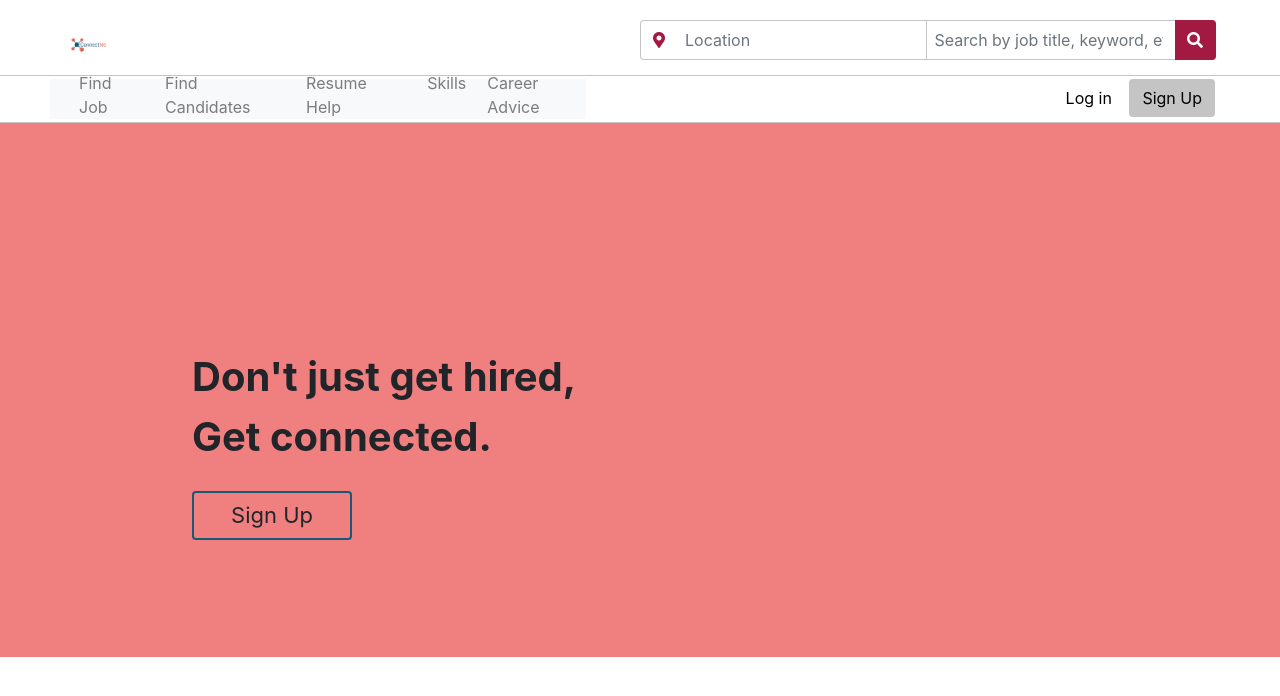
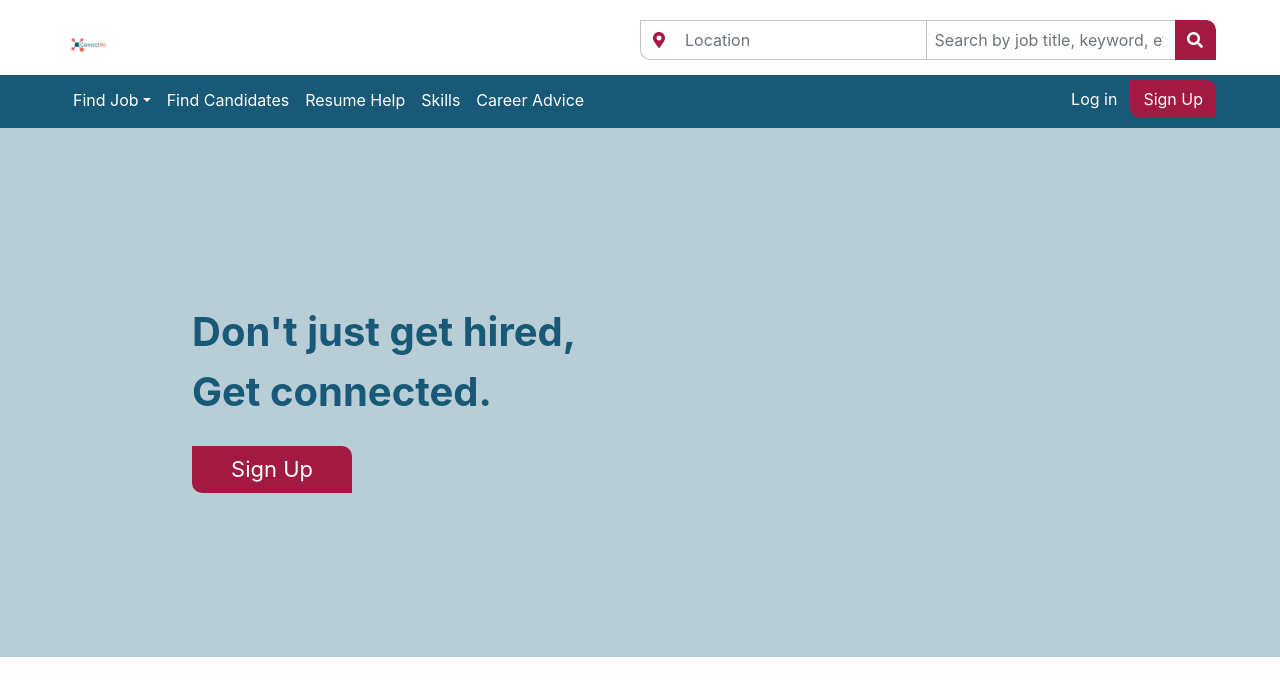
Before and after one commit to Mufasa4dev/connectME, a PHP site: page / in a window 1280 px wide. Shown: the top 696 px of the page. Run offline with PHP 8.4, Linux system fonts and the light colour scheme; some libraries are stand-ins or nearby versions.

Commit message:
I edited the topNav bar and the banner

```diff
--- a/css/style.css
+++ b/css/style.css
@@ -39,8 +39,9 @@
     border: 1px solid #A21942;
     background-color: #A21942;
     border-top-left-radius: 0px;
+    border-top-right-radius: 10px;
     border-bottom-left-radius: 0px;
-
+    border-bottom-right-radius: 0px;
     border-left: none;
     height: 40px;
 }
@@ -49,6 +50,8 @@
     border-right: none;
     border-top-right-radius: 0px;
     border-bottom-right-radius: 0px;
+    border-bottom-left-radius: 10px;
+    border-top-left-radius: 0px;
     height: 40px;
 }
 #inputmapsearch {
@@ -62,78 +65,73 @@
 }
 
 .topnav {
-    border: 1px solid #C4C4C4;
     padding-left: 5%;
     padding-right: 5%;
-    padding-top: 3px;
-    padding-bottom: 3px;
+    padding-top: 5px;
+    padding-bottom: 0px;
+    background: #175977;
+    /* margin-bottom: 10px; */
 
-}
-.topnav  a {
-    margin-left: 1%;
-    color: #000000;
 }
 .btnleft {
     padding-left: 0px;
 
 }
 #signupbtn {
-    background: #C4C4C4;
+    background: #A21942;
+    border-bottom-left-radius: 10px;
+    border-top-left-radius: 0px;
+    border-bottom-right-radius: 0px;
+    border-top-right-radius: 10px;
+    color: white;
 }
 #check {
     margin-left: 0px;
     float: left;
-    height: 40px;
     padding-top: 0px;
+    background-color: #175977;
 }
+
+#navbarNavAltMarkup a {
+    color: white;
+    font-size: 16px;
+}
+
 #check2 {
 
     width: 39%;
     float: right;
 }
 
-.navtext {
-
-    width: 65px;
-}
-.navtext1 {
-    display: inline-block;
-    width: 65px;
-}
-.navtext2 {
-    display: inline-block;
-    width: 120px;
-}
-.navtext3 {
-    display: inline-block;
-    width: 100px;
-}
-.navtext4 {
-    display: inline-block;
-    width: 100px;
-}
 /* END: Top Logo & SearchBar  */
 
 #topbckgrd {
     width: 100%;
-    height: 534px;
-    background-color: lightcoral;
-    padding-top: 200px;
+    height: 529px;
+    padding-top: 150px;
 }
-#bckgrd {
-
+#topbckgrd {
+    width: 100%;
+    height: 529px;
+    background-color: rgba(23, 89, 119, 0.3);
 }
 #connect {
     width: 70%;
-   margin-left: 15%;
+    margin-left: 15%;
+
 }
 #connectText {
     font-size: 250%;
     font-weight: bolder;
+    color: #175977;
 }
 #signupbtn2 {
-    /* background: #C4C4C4; */
-    border: 2px solid #175977;
+    background: #A21942;
     width: 10rem;
     font-size: 22px;
+    color: white;
+    border-bottom-left-radius: 10px;
+    border-top-left-radius: 0px;
+    border-bottom-right-radius: 0px;
+    border-top-right-radius: 10px;
 }
--- a/index.html
+++ b/index.html
@@ -31,14 +31,40 @@
             <nav>
                 <div class="row topnav">
                     <div class="col-sm btnleft">
-                        <nav class="navbar navbar-expand-lg navbar-light bg-light" id="check">
+                        <!-- <nav class="navbar">
+                            <div class="container">
+                                <ul class="nav navbar-nav">
+                                    <li class="dropdown">
+                                        <a class="dropdown-toggle" data-toggle="dropdown" href="#">Find job<span class="caret"></span></a>
+                                        <ul class="dropdown-menu">
+                                            <li><a href="#">sub 1</a></li>
+                                            <li><a href="#">sub 1</a></li>
+                                            <li><a href="#">sub 1</a></li>
+                                        </ul>
+                                    </li>
+                                    <li><a href="#">Find Candidates</a></li>
+                                    <li><a href="#">Resume Help</a></li>
+                                    <li><a href="#">Skills</a></li>
+                                    <li><a href="#">Career Advice</a></li>
+                                </ul>
+                            </div>
+                        </nav> -->
+                        <nav class="navbar navbar-expand-lg navbar-light" id="check">
 
                             <button class="navbar-toggler" type="button" data-toggle="collapse" data-target="#navbarNavAltMarkup" aria-controls="navbarNavAltMarkup" aria-expanded="false" aria-label="Toggle navigation">
                               <span class="navbar-toggler-icon"></span>
                             </button>
                             <div class="collapse navbar-collapse" id="navbarNavAltMarkup">
                               <div class="navbar-nav">
-                                <a class="nav-link" href="#"><span class="navtext1">Find Job</span></a>
+                                  <span class="dropdown">
+                                    <a class="nav-link dropdown-toggle" data-toggle="dropdown" href="#">Find Job<span class="caret"></span></a>
+                                    <ul class="dropdown-menu" style="background-color: #175977;">
+                                        <li><a href="#" style="font-size: 13px; padding-left: 5%;">Data One</a></li>
+                                        <li><a href="#" style="font-size: 13px; padding-left: 5%;">Data Two</a></li>
+                                        <li><a href="#" style="font-size: 13px; padding-left: 5%;">Data There</a></li>
+                                    </ul>
+                                </span>
+
                                 <a class="nav-link" href="#"><span class="navtext2">Find Candidates</span> </a>
                                 <a class="nav-link" href="#"><span class="navtext3">Resume Help</span> </a>
                                 <a class="nav-link" href="#"><span class="navtext">Skills</span></a>
@@ -49,7 +75,7 @@
                           </nav>
                           <div  id="check2">
                             <a href="#" class="btn float-sm-right" id="signupbtn">Sign Up</a>
-                            <a href="#" class="btn float-sm-right">Log in</a>
+                            <a href="#" class="btn float-sm-right" style="color: white;">Log in</a>
                             </div>
 
 
@@ -60,39 +86,15 @@
         </header>
 
         <section id="bckgrd">
-            <div id="topbckgrd" >
-                <div id="connect">
-                    <img src="" alt="">
-                    <div id="connectText">Don't just get hired, <br> Get connected.</div><br>
-                    <button class="btn" id="signupbtn2">Sign Up</button>
+            <div id="topbckgrd">
+                <div id="topbckgrdOpacity">
+                    <div id="connect">
+                        <img src="" alt="">
+                        <div id="connectText">Don't just get hired, <br> Get connected.</div><br>
+                        <button class="btn" id="signupbtn2">Sign Up</button>
+                    </div>
                 </div>
             </div>
-            <!-- <div id="carouselExampleIndicators" class="carousel slide" data-ride="carousel">
-                <ol class="carousel-indicators">
-                  <li data-target="#carouselExampleIndicators" data-slide-to="0" class="active"></li>
-                  <li data-target="#carouselExampleIndicators" data-slide-to="1"></li>
-                  <li data-target="#carouselExampleIndicators" data-slide-to="2"></li>
-                </ol>
-                <div class="carousel-inner min-vh-100">
-                  <div class="carousel-item active">
-                    <img src="./images/The-Gym-11.jpg" class="d-block w-100" alt="...">
-                  </div>
-                  <div class="carousel-item">
-                    <img src="./images/The-Gym-11.jpg" class="d-block w-100" alt="...">
-                  </div>
-                  <div class="carousel-item">
-                    <img src="./images/The-Gym-11.jpg" class="d-block w-100" alt="...">
-                  </div>
-                </div>
-                <a class="carousel-control-prev" href="#carouselExampleIndicators" role="button" data-slide="prev">
-                  <span class="carousel-control-prev-icon" aria-hidden="true"></span>
-                  <span class="sr-only">Previous</span>
-                </a>
-                <a class="carousel-control-next" href="#carouselExampleIndicators" role="button" data-slide="next">
-                  <span class="carousel-control-next-icon" aria-hidden="true"></span>
-                  <span class="sr-only">Next</span>
-                </a>
-              </div> -->
         </section>
         <section>
 
```
